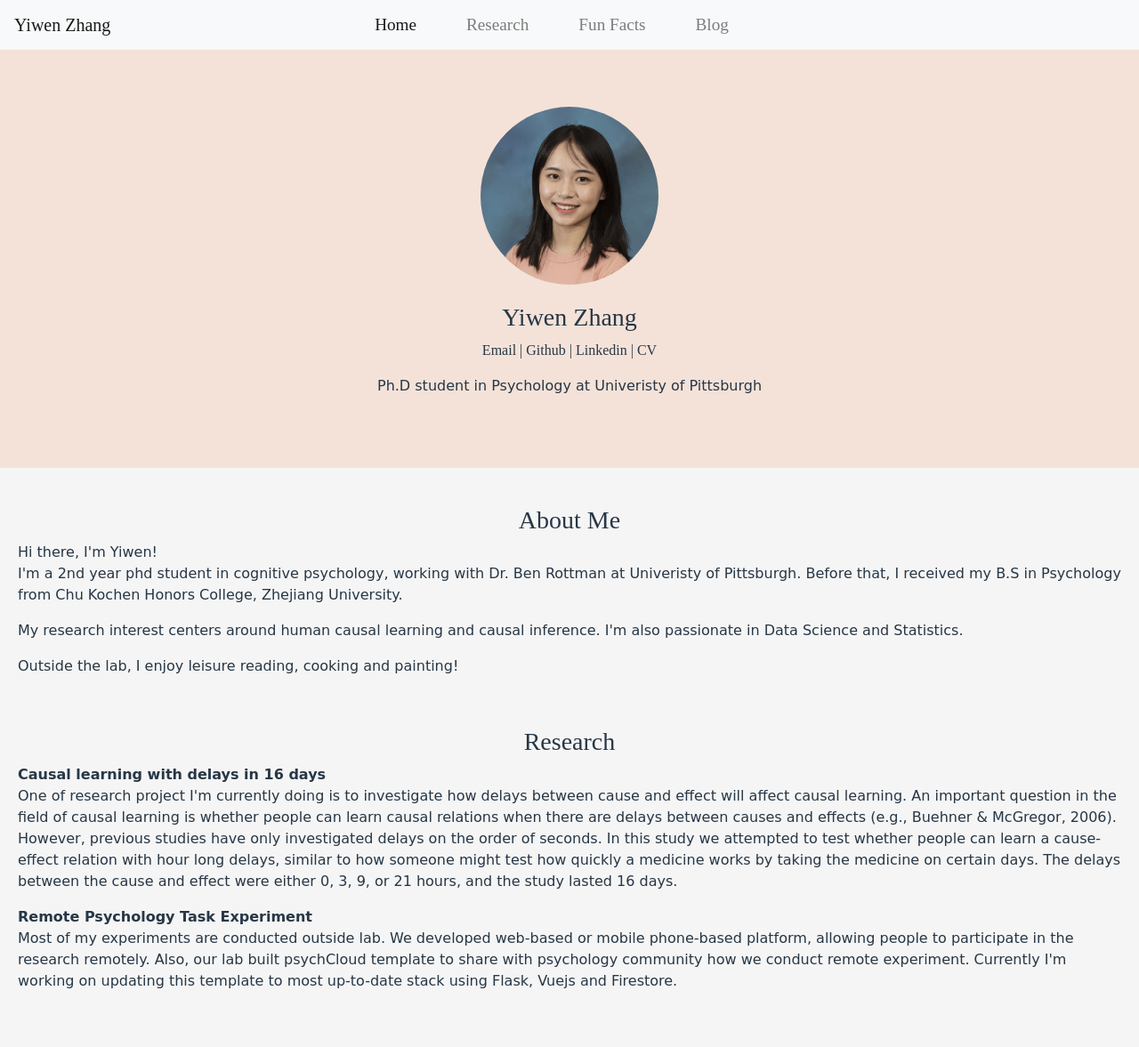
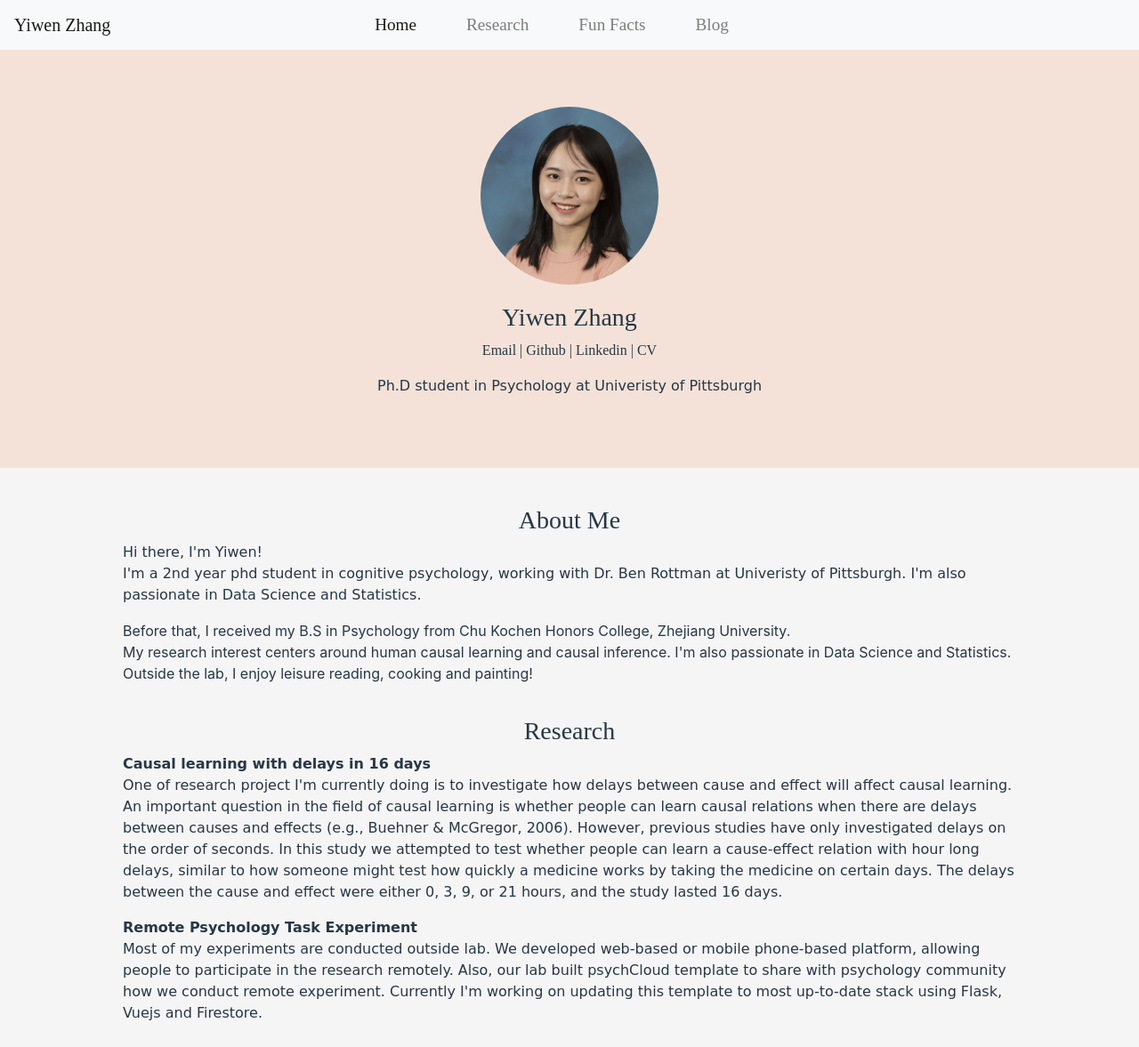
Before and after one commit to yiwenzhang1997/yiwenzhang1997.github.io, a Jekyll site: the page built from index.html, in a window 1280 px wide. Shown: the whole page at 89% size. Built offline with Jekyll 4.4.1, drawn with Linux system fonts in a browser that asks for light colours.

Commit message:
Update index.html

```diff
--- a/index.html
+++ b/index.html
@@ -7,10 +7,11 @@ title: Yiwen Zhang
     <p class="main-text">Hi there, I'm Yiwen! <br> I'm a 2nd year phd student in cognitive psychology,
         working with <a href="http://www.lrdc.pitt.edu/rottman/">Dr. Ben Rottman</a> at
         <a href="http://www.psychology.pitt.edu/">Univeristy of Pittsburgh</a>.
-        Before that, I received my B.S in Psychology from Chu Kochen Honors College, <a href="https://www.zju.edu.cn/english/">Zhejiang University</a>. </p>
-    <p class="main-text">My research interest centers around human causal learning and causal inference.
         I'm also passionate in Data Science and Statistics.</p>
-    <p class="main-text">Outside the lab, I enjoy leisure reading, cooking and painting!</p>
+        Before that, I received my B.S in Psychology from Chu Kochen Honors College, <a href="https://www.zju.edu.cn/english/">Zhejiang University</a>.
+    <br>My research interest centers around human causal learning and causal inference.
+        I'm also passionate in Data Science and Statistics.
+    <br>Outside the lab, I enjoy leisure reading, cooking and painting!</p>
 </div>
 <div class="block-div" id="research">
     <h3 class="sub-title">Research</h3>
@@ -25,7 +26,7 @@ title: Yiwen Zhang
     </p>
     <p class="main-text"><b>Remote Psychology Task Experiment</b>
         <br>
-        Most of my experiments are conducted outside lab. We developed web-based or mobile phone-based platform, allowing  people to
+        Most of my experiments are conducted outside lab. We developed web-based or mobile phone-based platform, allowing people to
         participate in the research remotely. Also, our lab built <a href="https://www.psychcloud.org/">psychCloud template</a> to share
          with psychology community how we conduct
          remote experiment. Currently I'm working on updating this template to most up-to-date stack using Flask, Vuejs and Firestore.
@@ -34,7 +35,8 @@ title: Yiwen Zhang
 
 <style>
 .block-div{
-    margin: 20px;
-    padding: 10px 0;
+    margin: auto;
+    padding: 10px;
+    width: 80%;
 }
 </style>
```
